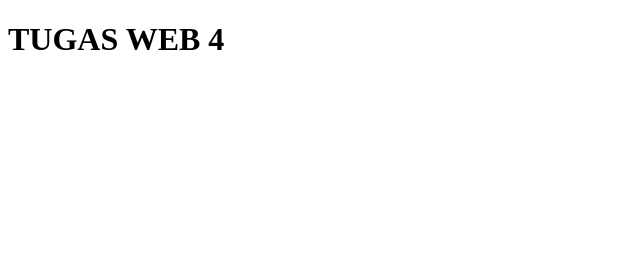
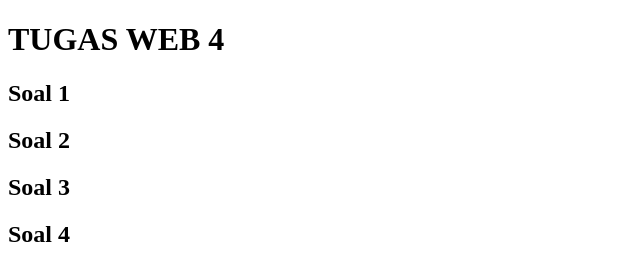
Before and after one commit to molzania/tugas4, a plain HTML site: page index.html in a window 1280 px wide. Shown: the whole page, without its empty margins (0-640 px from the left). Drawn offline with Linux system fonts and the light colour scheme.

Commit message:
commit on 'main'

```diff
--- a/index.html
+++ b/index.html
@@ -13,6 +13,9 @@
 </head>
 <body>
     <h1>TUGAS WEB 4</h1>
-
+    <h2>Soal 1</h2>
+    <h2>Soal 2</h2>
+    <h2>Soal 3</h2>
+    <h2>Soal 4</h2>
 </body>
 </html>
```
